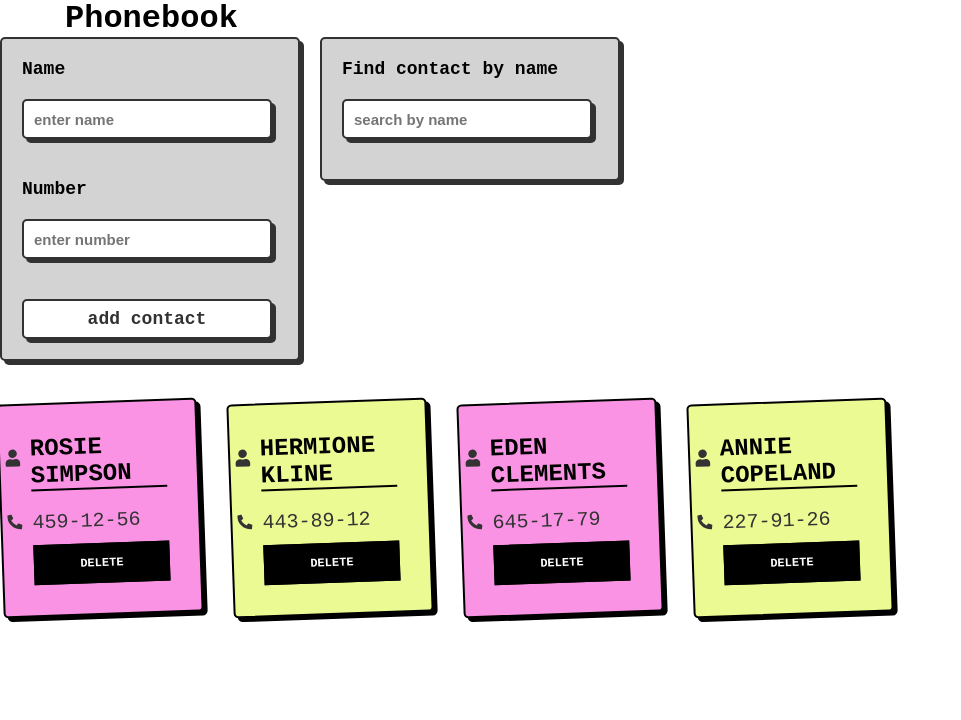
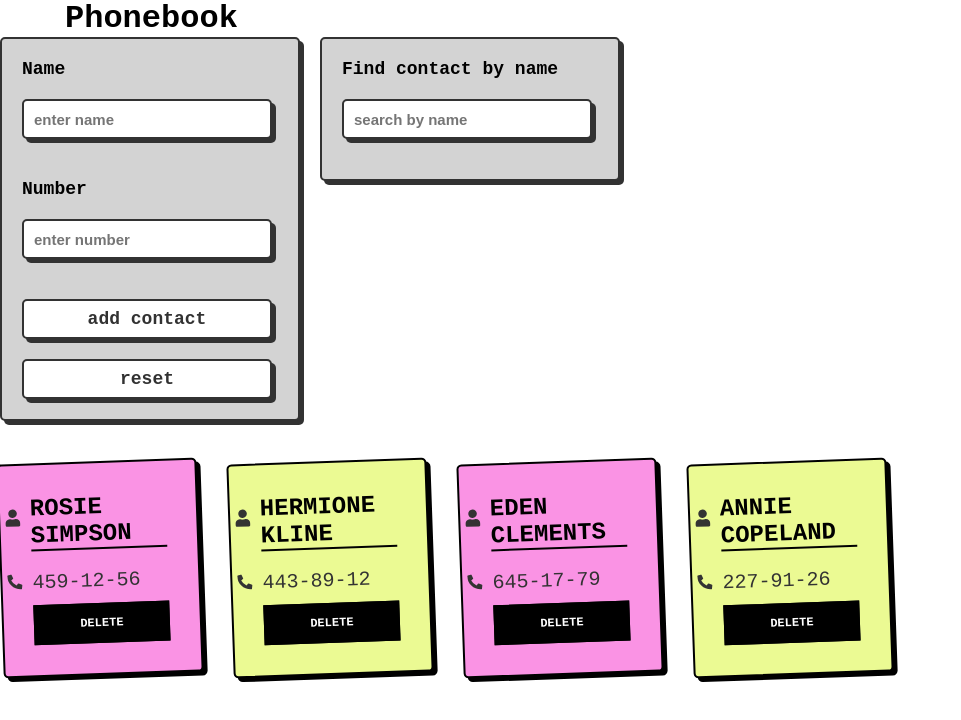
Before and after one commit to koleso8/goit-react-hw-03, a React (Vite) app: page / in a window 1280 px wide. Shown: the top 720 px of the page, without its empty margins (0-961 px from the left). Built offline with nearby package versions, Linux system fonts and the light colour scheme.

Commit message:
add reset  button

```diff
--- a/src/components/ContactForm/ContactForm.jsx
+++ b/src/components/ContactForm/ContactForm.jsx
@@ -59,6 +59,9 @@ const ContactForm = addContact => {
         <button className={clsx(s.oauthButton)} type="submit">
           add contact
         </button>
+        <button className={clsx(s.oauthButton)} type="reset">
+          reset
+        </button>
       </Form>
     </Formik>
   );
```
